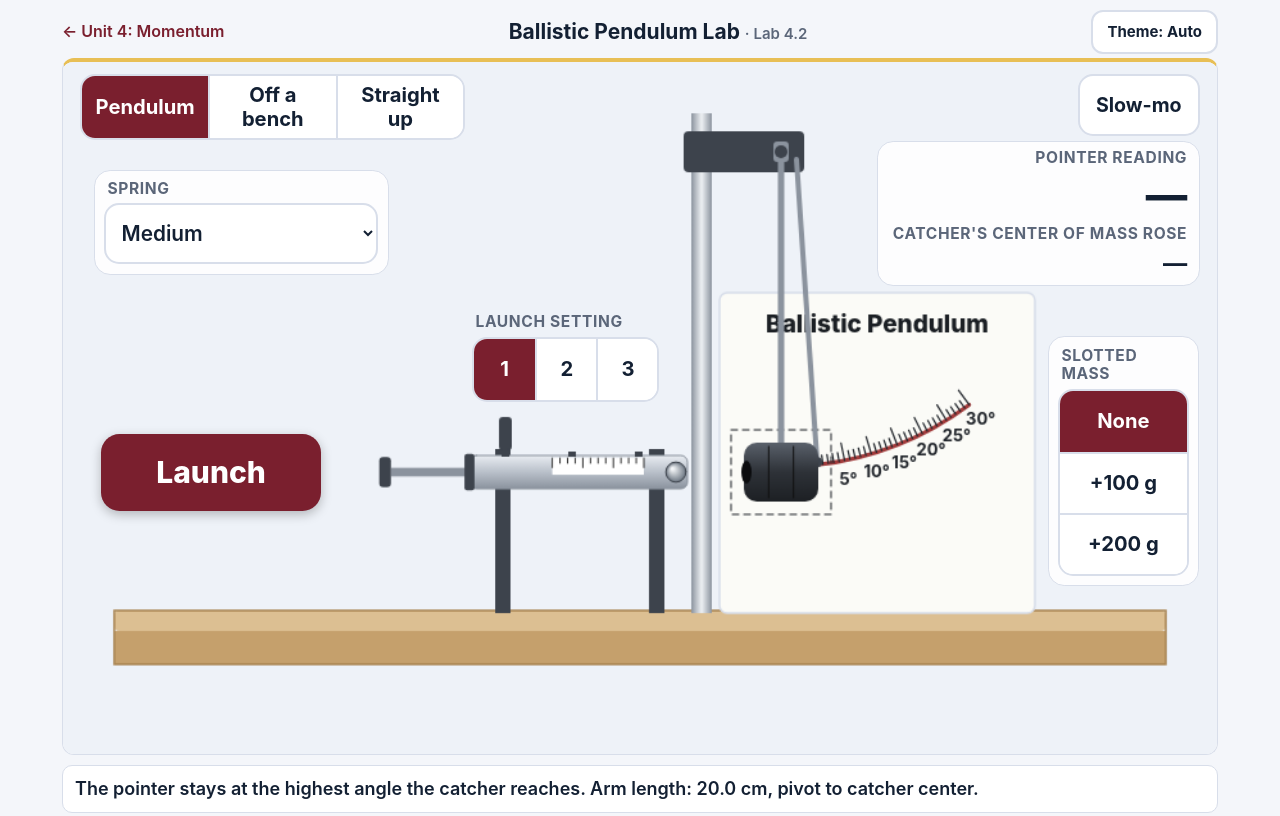
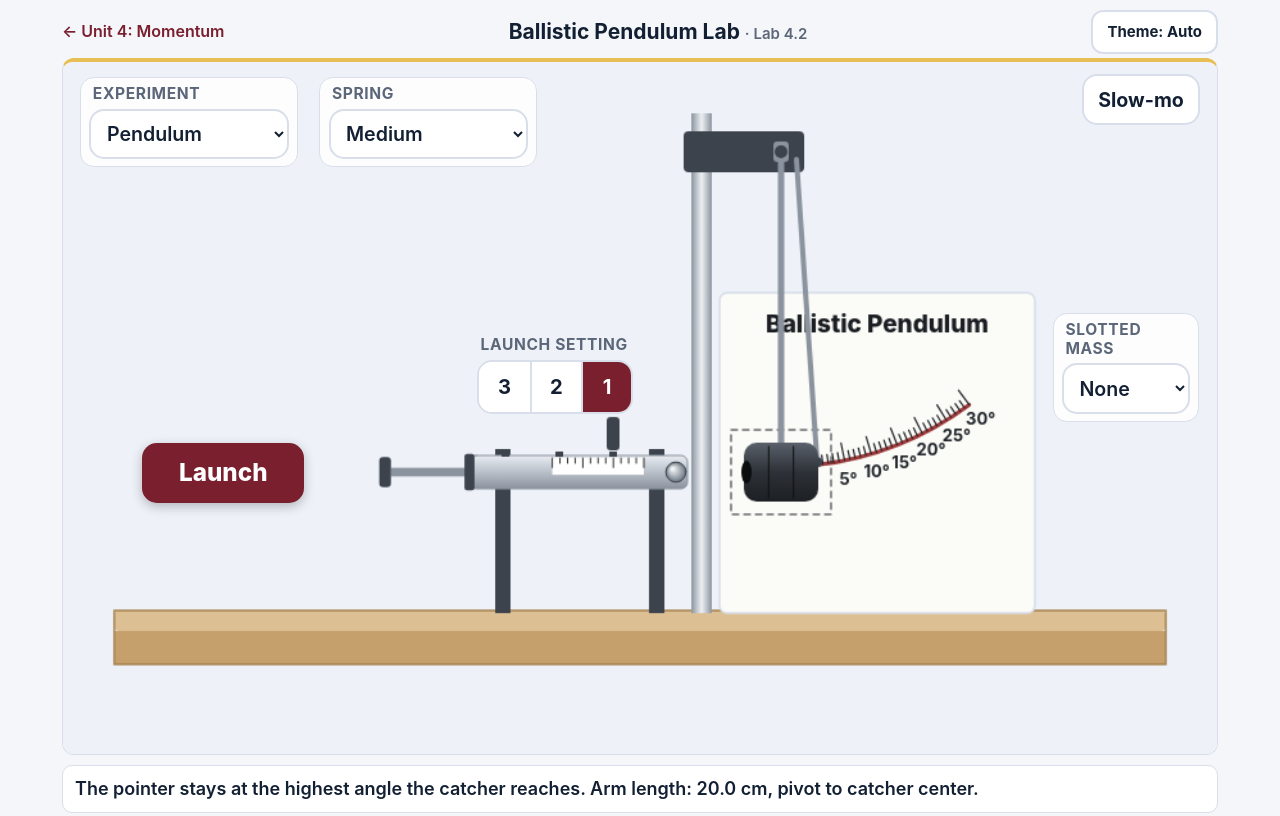
Before and after one commit to LuckiPhysics/PhysicsSims, a plain HTML site: page ap1/momentum/ballistic-pendulum.html in a window 1280 px wide. Shown: the top 816 px of the page. Drawn offline with Linux system fonts and the light colour scheme.

Commit message:
ballistic pendulum layout update.

```diff
--- a/ap1/momentum/ballistic-pendulum.html
+++ b/ap1/momentum/ballistic-pendulum.html
@@ -26,18 +26,18 @@ h1 small{color:var(--muted);font-weight:600;font-size:15px}
 canvas{display:block;width:100%;height:auto;aspect-ratio:900/540;touch-action:manipulation}
 .ov{position:absolute;font-size:max(12px,1.6cqw);line-height:1.2}
 .ov .cap{display:block;font-weight:700;color:var(--muted);margin:0 0 .4cqw .3cqw;text-transform:uppercase;letter-spacing:.04em;font-size:max(11px,1.35cqw)}
-.panel{background:color-mix(in srgb,var(--card) 88%,transparent);border:1px solid var(--line);border-radius:1.4cqw;padding:.8cqw}
+.panel{background:color-mix(in srgb,var(--card) 88%,transparent);border:1px solid var(--line);border-radius:1.2cqw;padding:.6cqw .7cqw}
 .seg{display:flex;border:2px solid var(--line);border-radius:1.3cqw;overflow:hidden;background:var(--card)}
-.seg button{flex:1;min-height:max(40px,5.3cqw);border:0;background:var(--card);color:var(--ink);font:inherit;font-size:max(13px,1.75cqw);font-weight:700;touch-action:manipulation;cursor:pointer;padding:0 .8cqw}
+.seg button{flex:1;min-height:max(36px,4.4cqw);border:0;background:var(--card);color:var(--ink);font:inherit;font-size:max(13px,1.75cqw);font-weight:700;touch-action:manipulation;cursor:pointer;padding:0 .8cqw}
 .seg button+button{border-left:2px solid var(--line)}
 .seg button[aria-pressed="true"]{background:var(--accent);color:var(--accent-ink)}
 .seg.col{flex-direction:column}.seg.col button+button{border-left:0;border-top:2px solid var(--line)}
-.sq button{width:max(40px,5.3cqw);flex:none}
+.sq button{width:max(36px,4.4cqw);flex:none;padding:0}
 .sq{gap:0}
-select{width:100%;min-height:max(40px,5.3cqw);font:inherit;font-size:max(14px,1.8cqw);font-weight:600;border:2px solid var(--line);border-radius:1.3cqw;background:var(--card);color:var(--ink);padding:0 1cqw}
-#launch{min-height:max(48px,6.7cqw);width:19cqw;border-radius:1.6cqw;border:0;background:var(--accent);color:var(--accent-ink);font:inherit;font-size:max(17px,2.6cqw);font-weight:800;touch-action:manipulation;cursor:pointer;box-shadow:0 .3cqw .9cqw rgba(0,0,0,.25)}
+select{width:100%;min-height:max(36px,4.4cqw);font:inherit;font-size:max(14px,1.7cqw);font-weight:600;border:2px solid var(--line);border-radius:1.3cqw;background:var(--card);color:var(--ink);padding:0 1cqw}
+#launch{min-height:max(42px,5.2cqw);width:14cqw;border-radius:1.3cqw;border:0;background:var(--accent);color:var(--accent-ink);font:inherit;font-size:max(16px,2.1cqw);font-weight:800;touch-action:manipulation;cursor:pointer;box-shadow:0 .3cqw .9cqw rgba(0,0,0,.25)}
 #launch:disabled{opacity:.5}
-#slow{min-height:max(40px,5.3cqw);padding:0 1.4cqw;border-radius:1.3cqw;border:2px solid var(--line);background:var(--card);color:var(--ink);font:inherit;font-size:max(13px,1.7cqw);font-weight:700;touch-action:manipulation;cursor:pointer}
+#slow{min-height:max(36px,4.4cqw);padding:0 1.2cqw;border-radius:1.3cqw;border:2px solid var(--line);background:var(--card);color:var(--ink);font:inherit;font-size:max(13px,1.7cqw);font-weight:700;touch-action:manipulation;cursor:pointer}
 #slow[aria-pressed="true"]{border-color:var(--accent);color:var(--link)}
 #ovRead{min-width:27cqw;text-align:right;padding:.6cqw 1cqw}
 #r1{font-size:max(22px,3.6cqw);font-weight:800;font-variant-numeric:tabular-nums;line-height:1.1}
@@ -71,9 +71,8 @@ td.n{font-variant-numeric:tabular-nums;font-weight:700}
 
   <div class="stage" id="stage">
     <canvas id="cv" width="900" height="540" aria-label="Lab apparatus"></canvas>
-    <div class="ov" id="ovExp"><div class="seg" id="modeSeg">
-      <button type="button" data-v="pend">Pendulum</button><button type="button" data-v="horiz">Off a bench</button><button type="button" data-v="vert">Straight up</button>
-    </div></div>
+    <div class="ov panel" id="ovExp"><label><span class="cap">Experiment</span>
+      <select id="mode"><option value="pend" selected>Pendulum</option><option value="horiz">Off a bench</option><option value="vert">Straight up</option></select></label></div>
     <button class="ov" id="slow" type="button" aria-pressed="false">Slow-mo</button>
     <div class="ov panel" id="ovRead">
       <span class="cap" id="r1lab">Pointer reading</span><div id="r1">—</div>
@@ -82,10 +81,10 @@ td.n{font-variant-numeric:tabular-nums;font-weight:700}
     <div class="ov panel" id="ovSpring"><label><span class="cap">Spring</span>
       <select id="spring"><option value="0">Weak</option><option value="1" selected>Medium</option><option value="2">Strong</option><option value="3">Super strong</option></select></label></div>
     <div class="ov" id="ovSet"><span class="cap" id="setCap">Launch setting</span><div class="seg sq" id="setSeg">
-      <button type="button" data-v="0">1</button><button type="button" data-v="1">2</button><button type="button" data-v="2">3</button></div></div>
+      <button type="button" data-v="2">3</button><button type="button" data-v="1">2</button><button type="button" data-v="0">1</button></div></div>
     <button class="ov" id="launch" type="button">Launch</button>
-    <div class="ov panel" id="ovMass"><span class="cap">Slotted mass</span><div class="seg col" id="addSeg">
-      <button type="button" data-v="0">None</button><button type="button" data-v="1">+100 g</button><button type="button" data-v="2">+200 g</button></div></div>
+    <div class="ov panel" id="ovMass"><label><span class="cap">Slotted mass</span>
+      <select id="add"><option value="0" selected>None</option><option value="1">+100 g</option><option value="2">+200 g</option></select></label></div>
   </div>
   <div id="banner">Choose your setup, then tap Launch.</div>
 
@@ -177,6 +176,9 @@ function rr(x,y,w,h,r){ctx.beginPath();ctx.moveTo(x+r,y);ctx.arcTo(x+w,y,x+w,y+h
 function fillRR(x,y,w,h,r,c,stroke){rr(x,y,w,h,r);ctx.fillStyle=c;ctx.fill();if(stroke){ctx.strokeStyle=stroke;ctx.lineWidth=1.5;ctx.stroke();}}
 function ballAt(x,y,r){var gr=ctx.createRadialGradient(x-r*.35,y-r*.35,r*.1,x,y,r);gr.addColorStop(0,'#f4f6f8');gr.addColorStop(1,C.ball);
   ctx.beginPath();ctx.arc(x,y,r,0,Math.PI*2);ctx.fillStyle=gr;ctx.fill();ctx.strokeStyle=C.dark;ctx.lineWidth=1;ctx.stroke();}
+function tag(s,x,y,color,align,size){size=size||16;ctx.font='800 '+size+'px -apple-system,Segoe UI,Roboto,sans-serif';
+  var w=ctx.measureText(s).width+14,h=size+10,x0=align==='right'?x-w:align==='center'?x-w/2:x;
+  fillRR(x0,y-h/2,w,h,6,'#ffffff',color);ctx.fillStyle=color;ctx.textAlign='left';ctx.textBaseline='middle';ctx.fillText(s,x0+7,y+1);}
 function text(s,x,y,size,color,align,weight){ctx.font=(weight||'600')+' '+size+'px -apple-system,Segoe UI,Roboto,sans-serif';ctx.fillStyle=color;ctx.textAlign=align||'left';ctx.textBaseline='middle';ctx.fillText(s,x,y);}
 
 /* launcher: muzzle at (0,0) in local frame, tube runs toward -x */
@@ -203,9 +205,9 @@ function drawLauncher(x,y,rot,len,dia,cock,labels){
 
 /* ---------- PENDULUM VIEW ---------- */
 var PX=560,PY=70,LS=250,CW=58,CH=46,BR=8;
-var NOTCH=[-142,-90,-38]; // local x of notches (muzzle = 0)
+var NOTCH=[-58,-100,-142]; // local x of notches for settings 1,2,3 (muzzle = 0); setting 1 nearest the muzzle
 var DELTA=Math.atan2(CW/2,LS); // pointer zero sits at the catcher's right edge
-var pend={theta:0,omega:0,pointer:0,ballX:null,caught:false,cock:true};
+var pend={theta:0,omega:0,pointer:0,ballX:null,caught:false,cock:true,res:null};
 function drawPend(){
   ctx.fillStyle=C.sky;ctx.fillRect(0,0,W,H);
   // base board
@@ -252,7 +254,22 @@ function drawPend(){
   ctx.fillStyle='#0b0c0e';ctx.beginPath();ctx.ellipse(-CW/2+2,0,4,BR+1,0,0,7);ctx.fill();
   ctx.restore();
   ctx.fillStyle=C.dark;ctx.beginPath();ctx.arc(PX,PY,5,0,7);ctx.fill();
-  // labels
+  // measurement overlays once the pointer has stopped
+  if(pend.res){var R='#b3261e',r=pend.res;
+    var lp=DELTA+Math.min(pend.pointer,60)*Math.PI/180;
+    tag(r.th>OFFSCALE?'off scale':r.th.toFixed(1)+'°',PX+Math.sin(lp)*215+10,PY+Math.cos(lp)*215,R,'left',17);
+    if(r.th<=OFFSCALE){
+      var th=r.th*Math.PI/180,gx=PX+LS*Math.sin(th),gy=PY+LS*Math.cos(th),y0=PY+LS;
+      // ghost of the catcher at its highest point
+      ctx.save();ctx.translate(gx,gy);ctx.rotate(-th);ctx.setLineDash([4,3]);ctx.strokeStyle=R;ctx.lineWidth=1.5;rr(-CW/2,-CH/2,CW,CH,10);ctx.stroke();ctx.restore();
+      ctx.setLineDash([6,4]);ctx.strokeStyle=R;ctx.lineWidth=2;
+      ctx.beginPath();ctx.moveTo(PX-CW/2-8,y0);ctx.lineTo(gx+CW/2+46,y0);ctx.stroke();           // starting height
+      ctx.beginPath();ctx.moveTo(gx+CW/2+30,gy);ctx.lineTo(gx-6,gy);ctx.stroke();                 // final height
+      ctx.beginPath();ctx.moveTo(gx+CW/2+22,y0);ctx.lineTo(gx+CW/2+22,gy);ctx.stroke();ctx.setLineDash([]);
+      var ax=gx+CW/2+22;ctx.fillStyle=R;ctx.beginPath();ctx.moveTo(ax,gy);ctx.lineTo(ax-5,gy+8);ctx.lineTo(ax+5,gy+8);ctx.closePath();ctx.fill();
+      var hcm=r.h*100;tag('h = '+(hcm<1?hcm.toFixed(3):hcm.toFixed(2))+' cm',ax+10,y0+22,R,'left',15);
+    }
+  }
 }
 
 /* ---------- HORIZONTAL VIEW ---------- */
@@ -289,6 +306,8 @@ function drawHoriz(){
   // trail + ball
   if(hz.trail.length>1){ctx.strokeStyle=C.trace;ctx.lineWidth=1.5;ctx.setLineDash([3,5]);ctx.beginPath();hz.trail.forEach(function(q,i){var p=hxy(q[0],q[1]);i?ctx.lineTo(p[0],p[1]):ctx.moveTo(p[0],p[1]);});ctx.stroke();ctx.setLineDash([]);}
   if(hz.x!==null){var p=hxy(hz.x,hz.y);ballAt(p[0],p[1],5);}
+  if(!hz.flying&&!hz.wall&&marks.length&&hz.x!==null){var q=hxy(marks[marks.length-1],0);tag(marks[marks.length-1].toFixed(2)+' m',q[0],q[1]-30,'#b3261e','center',17);}
+  if(!hz.flying&&hz.wall)tag('hit the wall',HX0+WALL*HS-8,HFY-60,'#b3261e','right',16);
   else ballAt(HX0-3,ly,4);
 }
 
@@ -299,7 +318,7 @@ function vy(y){return VFY-y*VS;}
 function drawVert(){
   ctx.fillStyle=C.wall;ctx.fillRect(0,0,W,H);
   var cy=vy(CEIL);ctx.fillStyle=C.line;ctx.fillRect(0,0,W,cy);ctx.fillStyle=C.muted;ctx.fillRect(0,cy-3,W,3);
-  text('ceiling (3.00 m above floor)',335,cy+16,14,C.ink,'left','700');
+  text('ceiling (3.00 m above floor)',620,cy+16,14,C.ink,'left','700');
   ctx.fillStyle=C.floor;ctx.fillRect(0,VFY,W,H-VFY);text('floor',20,VFY+14,14,'#fff','left');
   // stand and vertical launcher
   fillRR(VX-40,VFY-8,80,8,2,C.metal2);ctx.fillStyle=C.metal2;ctx.fillRect(VX-20,vy(MUZ_V)+4,5,(VFY-8)-(vy(MUZ_V)+4));
@@ -314,6 +333,8 @@ function drawVert(){
   marks.forEach(function(h,ix){if(ix===marks.length-1)return;ctx.strokeStyle=C.muted;ctx.lineWidth=2;ctx.beginPath();ctx.moveTo(sx-10,vy(MUZ_V+h));ctx.lineTo(sx,vy(MUZ_V+h));ctx.stroke();});
   // current peak marker
   if(vt.peak!==null&&!vt.ceil){var py=vy(MUZ_V+vt.peak);ctx.strokeStyle=C.bad;ctx.lineWidth=2;ctx.setLineDash([5,4]);ctx.beginPath();ctx.moveTo(VX-20,py);ctx.lineTo(sx,py);ctx.stroke();ctx.setLineDash([]);}
+  if(vt.peak!==null&&!vt.ceil)tag(vt.peak.toFixed(2)+' m',VX-26,vy(MUZ_V+vt.peak),'#b3261e','right',17);
+  if(vt.ceil)tag('hit the ceiling',VX-26,vy(CEIL)+46,'#b3261e','right',16);
   if(vt.y!==null)ballAt(VX,vy(vt.y),5);else ballAt(VX,vy(MUZ_V)+3,4);
 }
 
@@ -336,7 +357,7 @@ function finish(){st.busy=false;$('launch').disabled=false;}
 
 function launchPend(v){
   var res=pendResult(v);
-  pend.theta=0;pend.omega=0;pend.pointer=0;pend.caught=false;pend.cock=false;
+  pend.theta=0;pend.omega=0;pend.pointer=0;pend.caught=false;pend.cock=false;pend.res=null;
   var mz=PX-CW/2-44,x0=mz-BR,x1=PX-CW/2+BR,travel=0,flyT=Math.max(0.05,0.044/v),reported=false,tAfter=0;
   setBanner('Launching…');
   start({step:function(dt){
@@ -360,6 +381,7 @@ function launchPend(v){
   }});
 }
 function reportPend(r){
+  pend.res=r;
   var reading;
   if(r.th>OFFSCALE){
     setR('Off the scale',true,r.over?'The catcher swung all the way over the top':'Past 30° — can\'t be read','—');
@@ -375,7 +397,7 @@ function reportPend(r){
 }
 
 function launchHoriz(v){
-  var res=horizResult(v),t=0;hz.trail=[];hz.flying=true;
+  var res=horizResult(v),t=0;hz.trail=[];hz.flying=true;hz.wall=false;
   setBanner('Launching…');
   start({step:function(dt){t+=dt;var x=v*t,y=LAUNCH_H-0.5*G*t*t,done=false;
     if(res.wall&&v*t>=WALL){ // hit wall, then drop straight down
@@ -383,7 +405,7 @@ function launchHoriz(v){
       var tt=t-hz.wt;x=WALL-0.01;y=hz.wy+hz.wvy*tt-0.5*G*tt*tt;}
     if(y<=0){y=0;done=true;}
     hz.x=x;hz.y=y;hz.trail.push([x,y]);
-    if(done){anim=null;hz.flying=false;delete hz.wt;
+    if(done){anim=null;hz.flying=false;delete hz.wt;hz.wall=res.wall;
       if(res.wall){setR('Hit the wall',true,'Ball hit the wall 4.00 m away','');setBanner('The ball hit the far wall before landing. Range can\'t be measured.',true);addTrial('hit wall');}
       else{marks.push(res.R);setR(res.R.toFixed(2)+' m',false,null,'');setBanner('Landed '+res.R.toFixed(2)+' m from the point directly below the muzzle.');addTrial(res.R.toFixed(2)+' m');}
       finish();}
@@ -447,25 +469,24 @@ function renderLog(){
   $('log').innerHTML=trials.slice().reverse().map(function(t){return '<tr><td>'+t.n+'</td><td>'+t.mode+'</td><td>'+t.spring+'</td><td>'+t.set+'</td><td>'+t.add+'</td><td class="n">'+t.reading+'</td></tr>';}).join('')||'<tr><td colspan="6" style="color:var(--muted)">No trials yet.</td></tr>';
 }
 var LAYOUT={
-  pend:{ovSpring:[24,84,230],ovSet:[319,196],launch:[30,290],ovMass:[768,214,118],ovRead:[600,62]},
-  horiz:{ovSpring:[24,84,230],ovSet:[24,176],launch:[205,232],ovRead:[600,64]},
-  vert:{ovSpring:[24,84,230],ovSet:[226,348],launch:[226,428],ovRead:[600,64]}
+  pend:{ovSpring:[200,12,170],ovSet:[323,214],launch:[62,297],ovMass:[772,196,114]},
+  horiz:{ovSpring:[200,12,170],ovSet:[24,120],launch:[24,200]},
+  vert:{ovSpring:[200,12,170],ovSet:[260,364],launch:[260,432]}
 };
 function place(){
   var L=LAYOUT[st.mode];
-  ['ovSpring','ovSet','launch','ovMass','ovRead'].forEach(function(id){var el=$(id),p=L[id];
+  $('ovRead').style.display='none';
+  ['ovSpring','ovSet','launch','ovMass'].forEach(function(id){var el=$(id),p=L[id];
     if(!p){el.style.display='none';return;}
     el.style.display='';el.style.left=(p[0]/9)+'%';el.style.top=(p[1]/5.4)+'%';
     if(p[2])el.style.width=(p[2]/9)+'cqw';});
-  $('ovExp').style.left='1.5%';$('ovExp').style.top='1.8%';
+  $('ovExp').style.left='1.5%';$('ovExp').style.top=(12/5.4)+'%';$('ovExp').style.width=(170/9)+'cqw';
   $('slow').style.right='1.5%';$('slow').style.top='1.8%';
-  if(st.mode==='pend'){$('ovRead').style.left='';$('ovRead').style.right='1.5%';}
-  else{$('ovRead').style.left='';$('ovRead').style.right='1.5%';}
 }
 function resetScene(){
   anim=null;st.busy=false;$('launch').disabled=false;marks=[];
-  pend.theta=0;pend.omega=0;pend.pointer=0;pend.caught=false;pend.ballX=null;pend.cock=true;
-  hz.x=null;hz.y=null;hz.trail=[];hz.flying=false;delete hz.wt;
+  pend.theta=0;pend.omega=0;pend.pointer=0;pend.caught=false;pend.ballX=null;pend.cock=true;pend.res=null;
+  hz.x=null;hz.y=null;hz.trail=[];hz.flying=false;hz.wall=false;delete hz.wt;
   vt.y=null;vt.peak=null;vt.ceil=false;vt.flying=false;
   resetReadout();known();
   place();
@@ -478,7 +499,9 @@ function seg(id,key,num){
   btns.forEach(function(b){b.addEventListener('click',function(){if(st.busy&&anim)return;st[key]=num?+b.dataset.v:b.dataset.v;sync();resetScene();});});
   sync();
 }
-seg('modeSeg','mode',false);seg('setSeg','set',true);seg('addSeg','add',true);
+seg('setSeg','set',true);
+$('mode').addEventListener('change',function(e){st.mode=e.target.value;resetScene();});
+$('add').addEventListener('change',function(e){st.add=+e.target.value;resetScene();});
 $('spring').addEventListener('change',function(e){st.spring=+e.target.value;resetScene();});
 $('launch').addEventListener('click',function(){
   // re-arm the launcher if a previous shot is still settling
```
